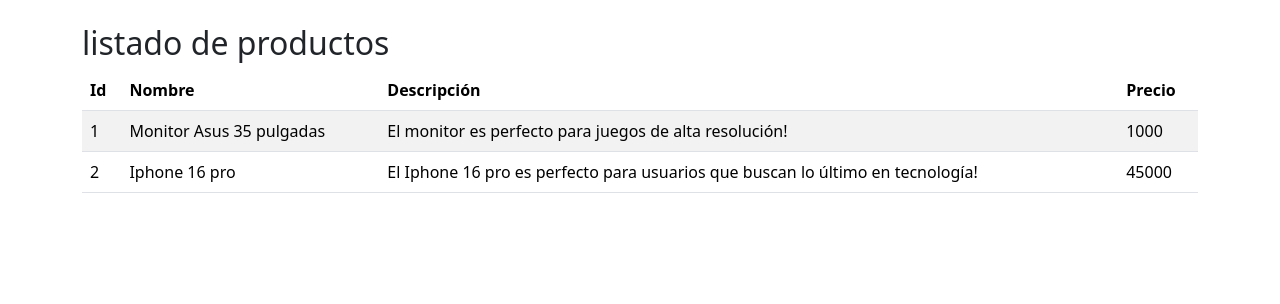
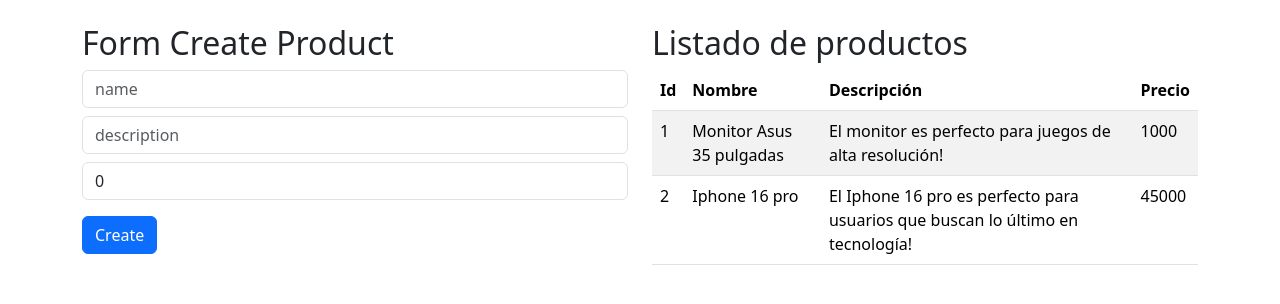
Before and after one commit to SergioPower/SpringBoot, an Angular app in the folder 4-angular-products/: page / in a window 1280 px wide. Shown: the top 304 px of the page. Built offline with nearby package versions, Linux system fonts and the light colour scheme.

Commit message:
feat: añadir Componenete Form

```diff
--- a/4-angular-products/src/app/app.html
+++ b/4-angular-products/src/app/app.html
@@ -1,5 +1,8 @@
 <div class="container py-4">
     <div class="row">
+        <div class="col">
+            <product-form (addProductEvent)="addProduct($event)"></product-form>
+        </div>
         <div class="col">
             <table-products [products]="products"></table-products>
         </div>
--- a/4-angular-products/src/app/app.ts
+++ b/4-angular-products/src/app/app.ts
@@ -1,15 +1,18 @@
 import { Component, OnInit, signal } from '@angular/core';
 import { Products } from './components/products';
 import { Product } from './models/product';
+import { Form } from './components/form';
 
 @Component({
-  imports: [Products],
+  imports: [Products, Form],
   selector: 'app-root',
   styleUrl: './app.css',
   templateUrl: './app.html',
 })
 export class App  implements OnInit{
   products: Product[] = [];
+
+  countId = signal(3)
 
   ngOnInit(): void {
     this.products = [
@@ -27,4 +30,11 @@
       },
     ]
   }
+
+
+  addProduct(product: Product): void {
+    this.products = [... this.products, { ...product, id: this.countId()}]
+    this.countId.update(id => id + 1)
+  }
+
 }
--- /dev/null
+++ b/4-angular-products/src/app/components/form.html
@@ -0,0 +1,30 @@
+<h2>Form {{product.id>0 ? 'Update' : 'Create'}} Product</h2>
+<form (ngSubmit)="onSubmit()">
+    <div>
+        <input class="form-control my-2"
+        placeholder="name"
+        name="name"
+        [(ngModel)]="product.name"
+        >
+    </div>
+    <div>
+        <input class="form-control my-2"
+        placeholder="description"
+        name="description"
+        [(ngModel)]="product.description"
+        >
+    </div>
+    <div>
+        <input class="form-control my-2"
+        type="number"
+        placeholder="price"
+        name="price"
+        [(ngModel)]="product.price"
+        >
+    </div>
+    <div>
+        <button type="submit" class="btn btn-primary my-2">
+            {{product.id>0 ? 'Update' : 'Create'}}
+        </button>
+    </div>
+</form>
--- /dev/null
+++ b/4-angular-products/src/app/components/form.ts
@@ -0,0 +1,36 @@
+import { Component, EventEmitter, Output } from '@angular/core';
+import { Product } from '../models/product';
+import { FormsModule } from '@angular/forms';
+
+@Component({
+  imports: [FormsModule],
+  selector: 'product-form',
+  templateUrl: './form.html',
+})
+export class Form {
+
+  product: Product = {
+    id: 0,
+    name: '',
+    description: '',
+    price: 0
+  }
+
+
+  @Output() addProductEvent = new EventEmitter();
+  onSubmit(): void {
+    console.log(this.product)
+    this.addProductEvent.emit(this.product)
+    this.clean()
+  }
+
+  clean(): void {
+    this.product = {
+    id: 0,
+    name: '',
+    description: '',
+    price: 0
+  }
+  }
+
+}
--- a/4-angular-products/src/app/components/products.ts
+++ b/4-angular-products/src/app/components/products.ts
@@ -10,5 +10,5 @@
 export class Products {
 
   @Input() products: Product[] = [];
-  title = "listado de productos";
+  title = "Listado de productos";
 }
```
